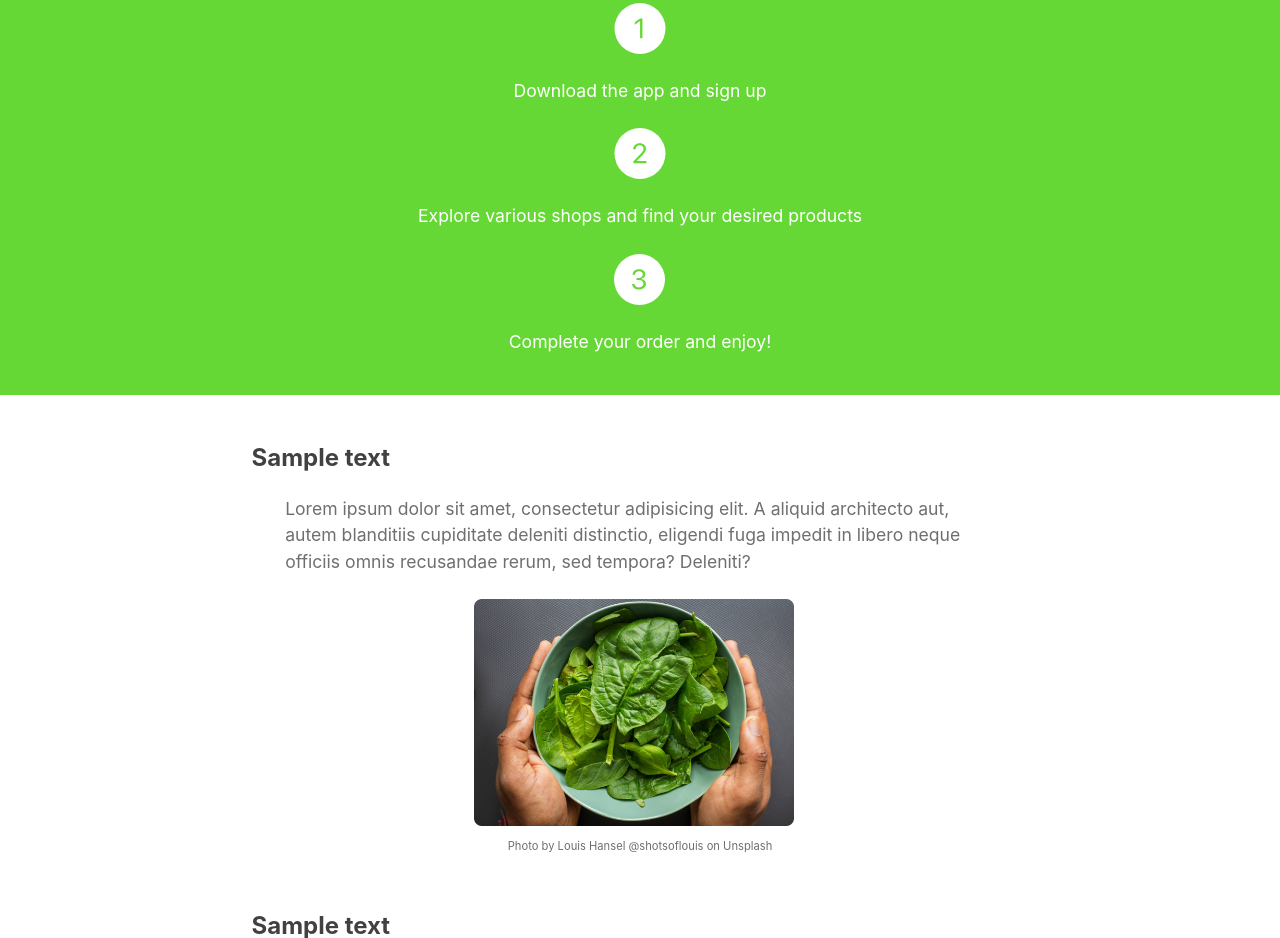
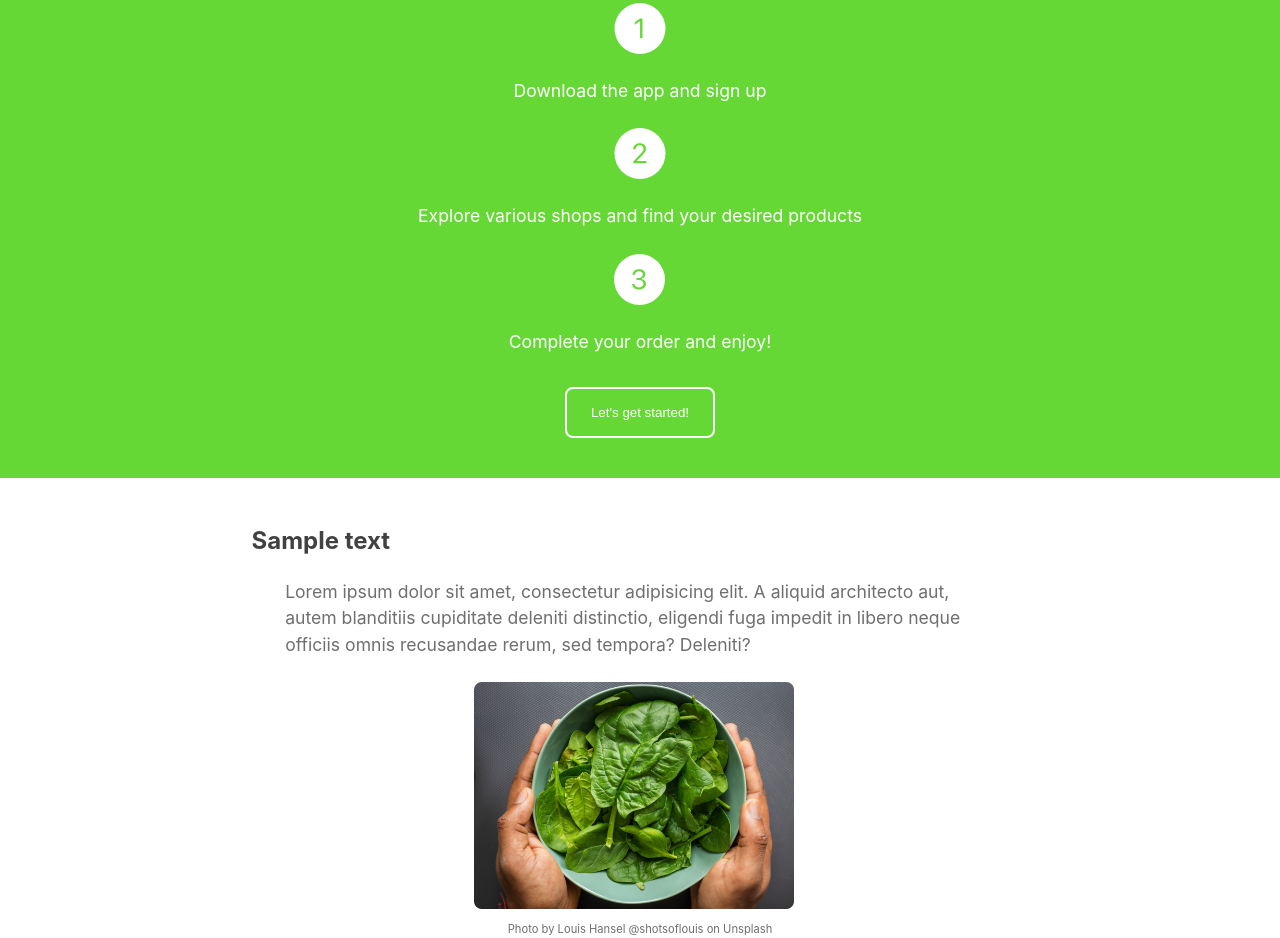
Before and after one commit to gontsolov/dalokal-website-public, a plain HTML site: page html/index.html in a window 1280 px wide. Shown: the part 837-1775 px from the top of the page. Drawn offline with Linux system fonts and the light colour scheme.

Commit message:
added arrow svg + buttons and styling

```diff
--- a/css/styles.css
+++ b/css/styles.css
@@ -86,8 +86,16 @@ li {
 
 /*CUSTOM STYLES*/
 
+.margin-top {
+  margin-top: 2rem;
+}
+
 .green {
   color: var(--col-green);
+}
+
+.white {
+  color: var(--col-white);
 }
 
 .apple-store {
@@ -109,6 +117,25 @@ li {
   padding: 16px 24px;
   background-color: var(--col-green);
   border-radius: 0.5rem;
+  color: var(--col-white);
+  transition-duration: 0.3s;
+  cursor: pointer;
+}
+
+.button a {
+  color: white;
+}
+
+.outline {
+  border: 2px solid #ffffff;
+  color: white;
+  transition-duration: 0.3s;
+}
+
+.dark {
+  color: var(--col-black);
+  border: 2px solid var(--col-black);
+  background-color: var(--col-white);
 }
 
 .main-text {
@@ -215,6 +242,15 @@ li {
   background-color: #51c31f;
 }
 
+.outline:hover {
+  background-color: white;
+  color: var(--col-black);
+}
+
+.outline:hover a {
+  color: var(--col-black);
+}
+
 .subscribe-button:hover {
   background-color: #51c31f;
 }
--- a/html/index.html
+++ b/html/index.html
@@ -79,6 +79,9 @@
         <img src="../images/icons/Step3.svg" alt="" />
         <p style="margin-bottom: 0">Complete your order and enjoy!</p>
       </div>
+      <button class="button outline margin-top" type="button">
+        <a href="#">Let's get started!</a>
+      </button>
     </div>
 
     <!--Text section-->
@@ -143,4 +146,5 @@
     <!--// TODO: add footer-->
     <footer></footer>
   </body>
+  <script></script>
 </html>
```
Also changed, not shown: images/icons/Arrow.svg (added).
